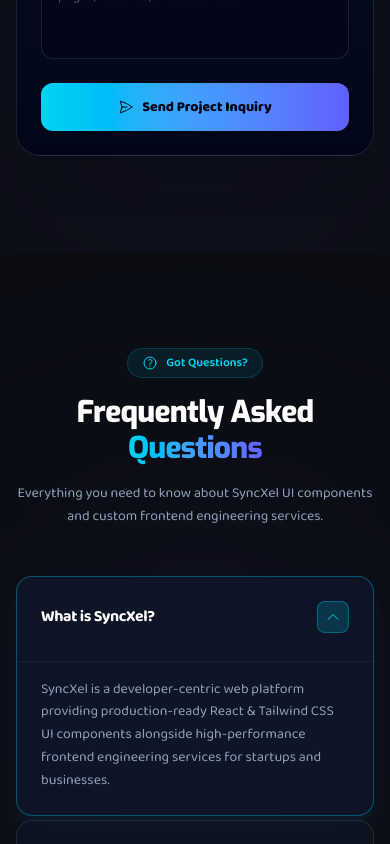
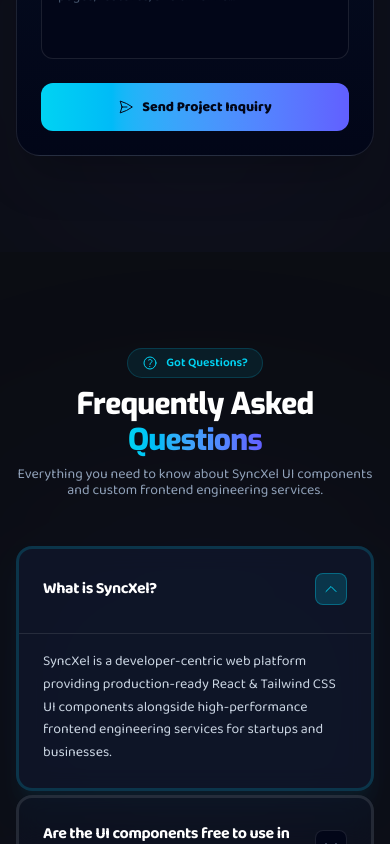
Before and after one commit to lakshan-beast/SyncXel, a React (Vite) app: page / in a window 390 px wide. Shown: the part 11156-12000 px from the top of the page. Built offline with nearby package versions, Linux system fonts and the light colour scheme.

Commit message:
fix: adjust FAQ section styling for improved readability and consistency

```diff
--- a/src/components/FAQ.jsx
+++ b/src/components/FAQ.jsx
@@ -171,7 +171,7 @@ export default function FaqSection() {
 
       <div className="max-w-4xl mx-auto space-y-12 relative z-10">
         {/* Section Header */}
-        <div className="text-center space-y-4">
+        <div className="text-center space-y-2">
           <div className="inline-flex items-center space-x-2 px-3.5 py-1.5 rounded-full bg-cyan-500/10 border border-cyan-500/20 text-cyan-400 text-xs font-semibold">
             <HiOutlineQuestionMarkCircle className="w-4 h-4" />
             <span>Got Questions?</span>
@@ -184,7 +184,7 @@ export default function FaqSection() {
             </span>
           </h2>
 
-          <p className="text-slate-400 text-sm sm:text-base leading-relaxed max-w-xl mx-auto">
+          <p className="text-slate-400 text-sm sm:text-base leading-4 md:leading-relaxed max-w-xl mx-auto">
             Everything you need to know about SyncXel UI components and custom
             frontend engineering services.
           </p>
@@ -198,9 +198,9 @@ export default function FaqSection() {
             return (
               <div
                 key={idx}
-                className={`rounded-2xl border transition-all duration-300 overflow-hidden backdrop-blur-md ${
+                className={`rounded-2xl border-3 transition-all duration-300 overflow-hidden backdrop-blur-md ${
                   isOpen
-                    ? "bg-slate-900/80 border-cyan-500/40 shadow-xl shadow-cyan-500/5"
+                    ? "bg-slate-900/80 border-cyan-500/20 shadow-xl shadow-cyan-500/5"
                     : "bg-slate-900/40 border-white/10 hover:border-white/20"
                 }`}>
                 {/* Accordion Question Header */}
@@ -224,7 +224,7 @@ export default function FaqSection() {
 
                 {/* Accordion Answer Content */}
                 {isOpen && (
-                  <div className="px-6 pb-6 pt-0 text-slate-400 text-sm sm:text-base leading-relaxed border-t border-white/5 mt-1">
+                  <div className="px-6 pb-6 pt-0 text-slate-300 text-sm sm:text-base leading-relaxed border-t border-white/10 mt-1">
                     <p className="pt-4">{faq.answer}</p>
                   </div>
                 )}
```
